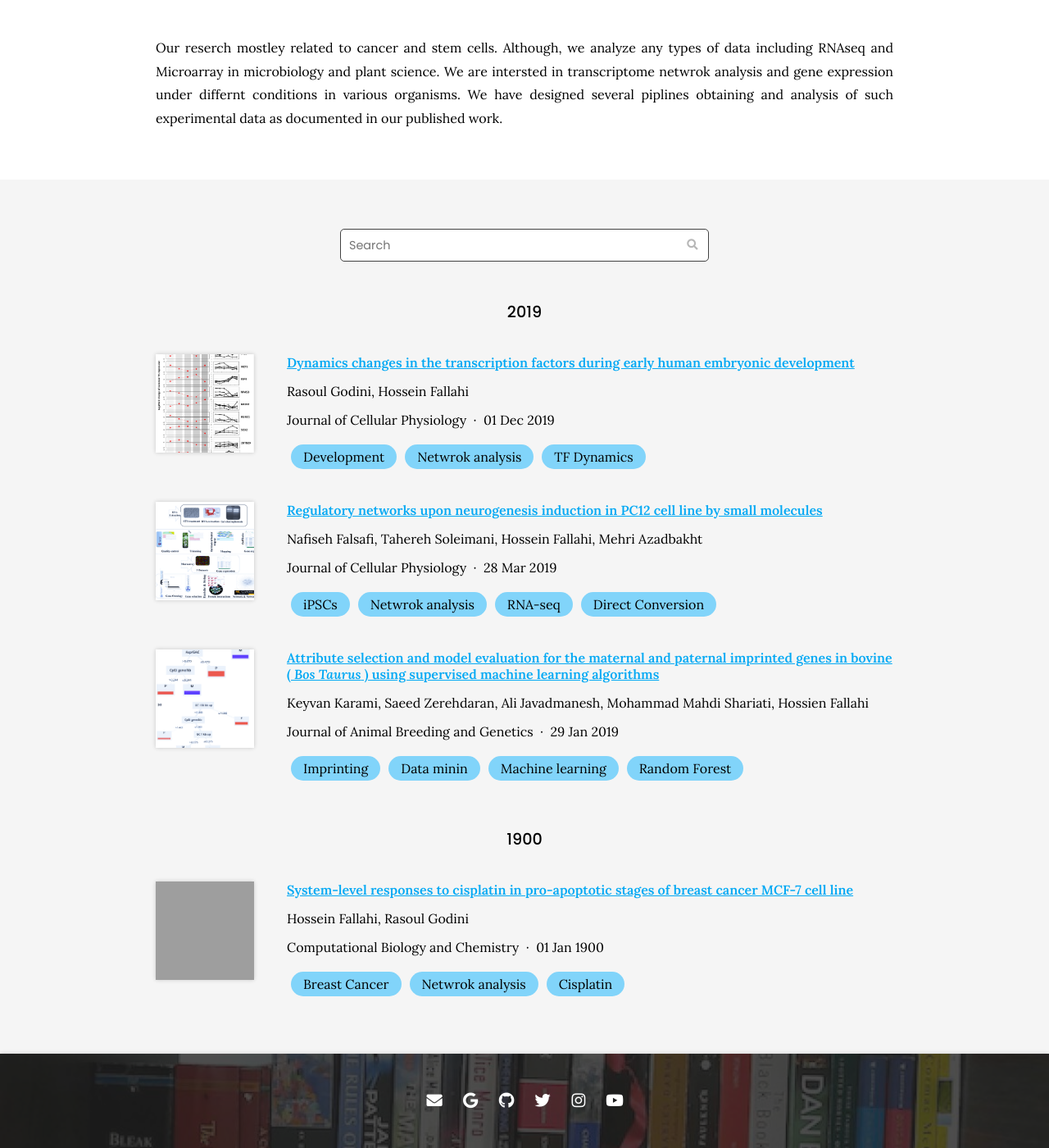
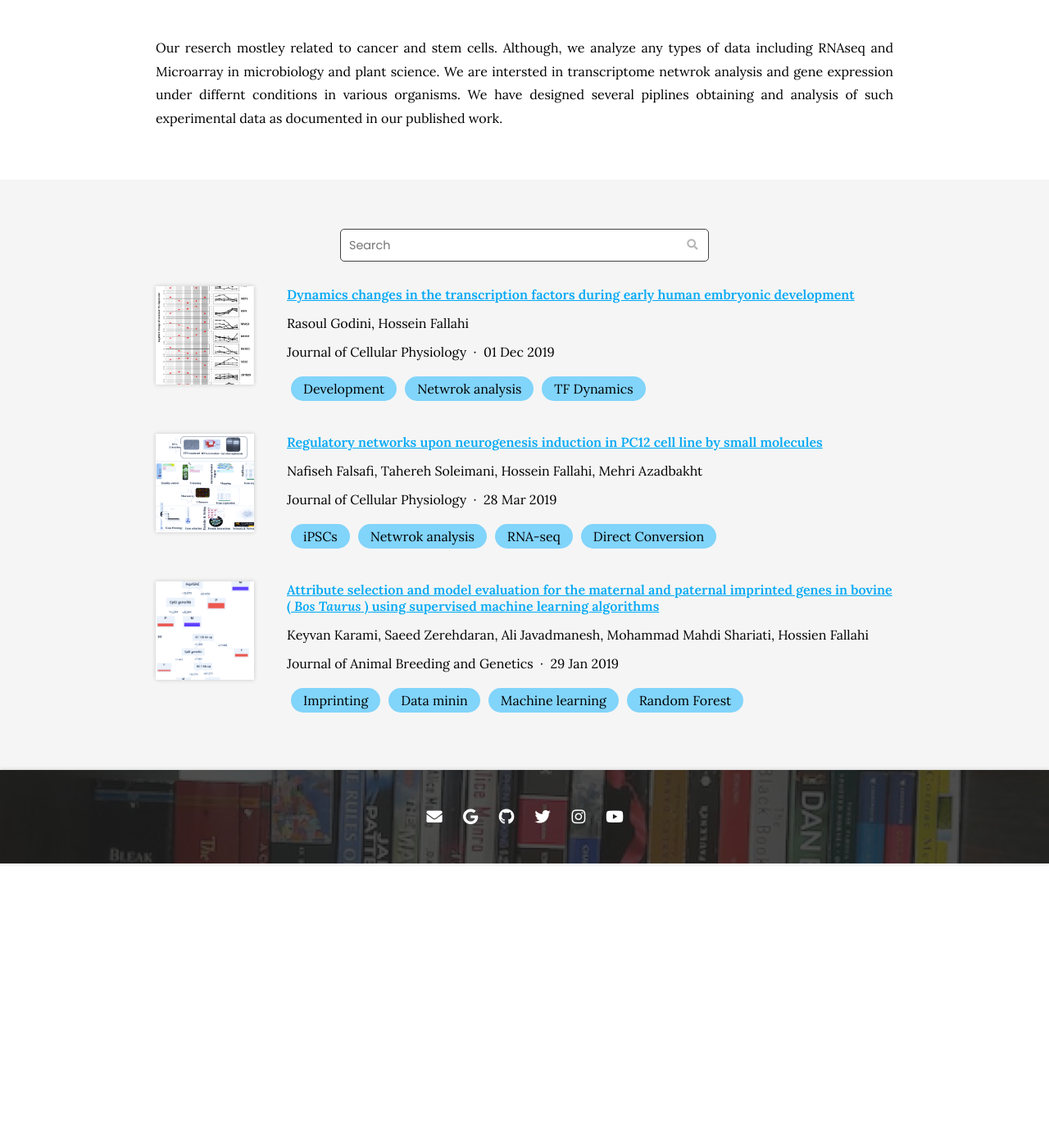
Before and after one commit to Hossein-Fallahi/Fallahi-Bioinformatics-Lab, a Jekyll site: the page built from research/index.md, in a window 1280 px wide and 1400 px high, scrolled down 354 px. Shown: the whole window at 82% size. Built offline with Jekyll 4.4.1, drawn with Linux system fonts in a browser that asks for light colours; nearby versions of some CDN libraries; after the commit the page ends 1407 px from its top, so only the background shows below that; grey boxes are pictures that could not be loaded.

Commit message:
Generate citations

```diff
--- a/_data/citations.yaml
+++ b/_data/citations.yaml
@@ -1,20 +1,5 @@
 # GENERATED AUTOMATICALLY, DO NOT EDIT
 
-- id: doi:10.1016/j.compbiolchem.2019.107155
-  title: System-level responses to cisplatin in pro-apoptotic stages of breast cancer
-    MCF-7 cell line
-  authors:
-  - Hossein Fallahi
-  - Rasoul Godini
-  publisher: Computational Biology and Chemistry
-  date: 1900-1-1
-  link: https://doi.org/gkpk62
-  image: https://ars.els-cdn.com/content/image/1-s2.0-S147692711830639X-ga1.jpg
-  extra-links:
-  - type: website
-    link: https://www.sciencedirect.com/science/article/abs/pii/S147692711830639X#abs0015
-  tags:
-  - Breast Cancer, Netwrok analysis, Cisplatin
 - id: doi:10.1002/jcp.27386
   title: Dynamics changes in the transcription factors during early human embryonic
     development
```
